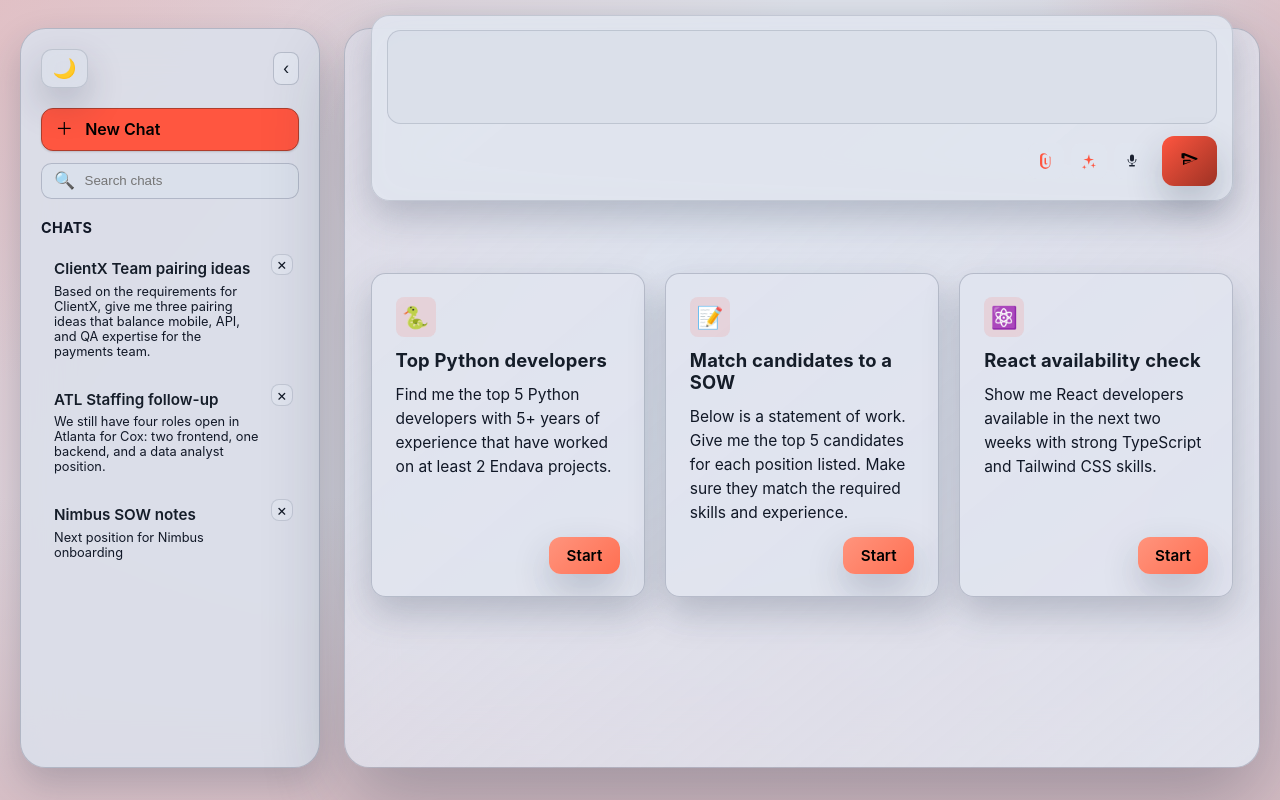
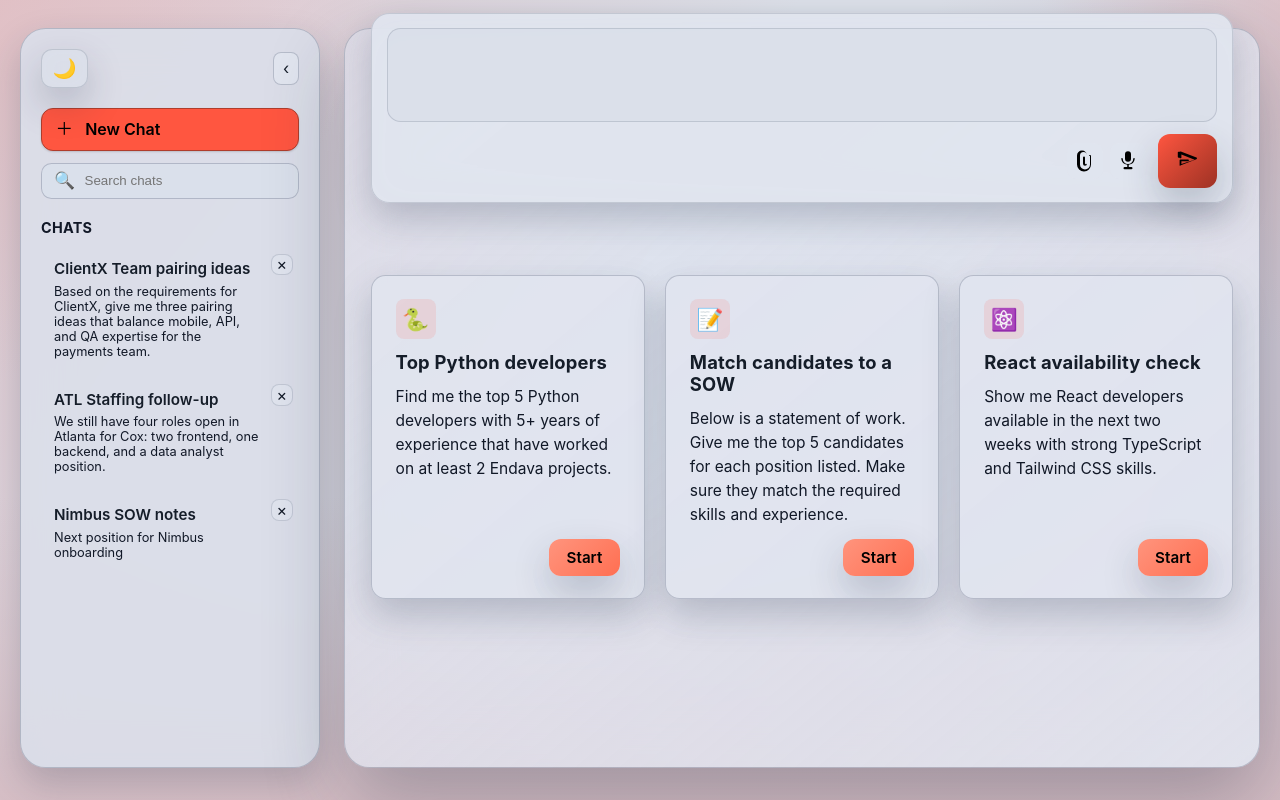
Before and after one commit to garystorey/chat-ui-no-framework, a React (Vite) app: page / in a window 1280 px wide. Built offline with nearby package versions, Linux system fonts and the light colour scheme.

Commit message:
Remove spark icon and unify action icon styling

```diff
--- a/src/components/UserInput.css
+++ b/src/components/UserInput.css
@@ -128,7 +128,7 @@
   border-radius: 0.6rem;
   border: none;
   background: color-mix(in oklab, var(--panel-solid) 92%, transparent);
-  color: color-mix(in oklab, var(--muted) 90%, transparent);
+  color: var(--accent-button-text);
   cursor: pointer;
   transition: filter var(--duration-sm) var(--ease-out),
     transform var(--duration-sm) var(--ease-out);
@@ -148,12 +148,16 @@
   box-shadow: var(--focus-ring);
 }
 
-.input-panel__icon-button--accent {
-  color: var(--accent);
+.input-panel__icon-button--accent,
+.input-panel__icon-button--muted {
+  color: var(--accent-button-text);
 }
 
-.input-panel__icon-button--muted {
-  color: color-mix(in oklab, var(--muted) 95%, transparent);
+.input-panel__icon-button svg,
+.input-panel__submit svg {
+  width: 1.5rem;
+  height: 1.5rem;
+  color: var(--accent-button-text);
 }
 
 .input-panel__submit {
--- a/src/components/UserInput.tsx
+++ b/src/components/UserInput.tsx
@@ -9,7 +9,7 @@
   useRef,
   useState,
 } from 'react';
-import { AttachmentIcon, MicIcon, SendIcon, SparkIcon } from './icons';
+import { AttachmentIcon, MicIcon, SendIcon } from './icons';
 import './UserInput.css';
 
 export type UserInputSendPayload = {
@@ -196,14 +196,6 @@
               </button>
               <button
                 type="button"
-                className="input-panel__icon-button input-panel__icon-button--accent"
-                aria-label="Insert spark"
-                title="Insert spark"
-              >
-                <SparkIcon />
-              </button>
-              <button
-                type="button"
                 className="input-panel__icon-button input-panel__icon-button--muted"
                 aria-label="Start voice input"
                 title="Start voice input"
--- a/src/components/icons/SparkIcon.tsx
+++ /dev/null
@@ -1,22 +0,0 @@
-import type { SVGProps } from 'react';
-
-const SparkIcon = (props: SVGProps<SVGSVGElement>) => (
-  <svg
-    aria-hidden="true"
-    width="18"
-    height="18"
-    viewBox="0 0 18 18"
-    fill="none"
-    focusable="false"
-    {...props}
-  >
-    <path
-      d="M9 2.25 9.75 6a1 1 0 0 0 .75.75L14 7.5l-3.5 1a1 1 0 0 0-.7.7l-1.05 3.5-1-3.5a1 1 0 0 0-.7-.7L3.5 7.5l3.5-.75a1 1 0 0 0 .75-.75L9 2.25ZM4.25 12.75l.375 1.5a.75.75 0 0 0 .525.525l1.5.375-1.5.375a.75.75 0 0 0-.525.525l-.375 1.5-.375-1.5a.75.75 0 0 0-.525-.525l-1.5-.375 1.5-.375a.75.75 0 0 0 .525-.525l.375-1.5Zm9-2.25.45 1.8a.9.9 0 0 0 .63.63l1.8.45-1.8.45a.9.9 0 0 0-.63.63l-.45 1.8-.45-1.8a.9.9 0 0 0-.63-.63l-1.8-.45 1.8-.45a.9.9 0 0 0 .63-.63l.45-1.8Z"
-      fill="currentColor"
-      fillRule="evenodd"
-      clipRule="evenodd"
-    />
-  </svg>
-);
-
-export default SparkIcon;
--- a/src/components/icons/index.ts
+++ b/src/components/icons/index.ts
@@ -2,4 +2,3 @@
 export { default as MicIcon } from './MicIcon';
 export { default as PlusIcon } from './PlusIcon';
 export { default as SendIcon } from './SendIcon';
-export { default as SparkIcon } from './SparkIcon';
```
